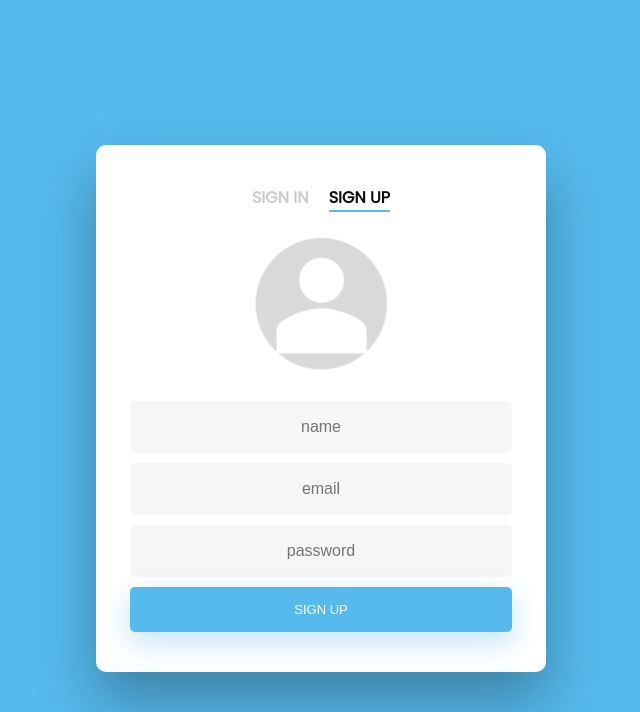
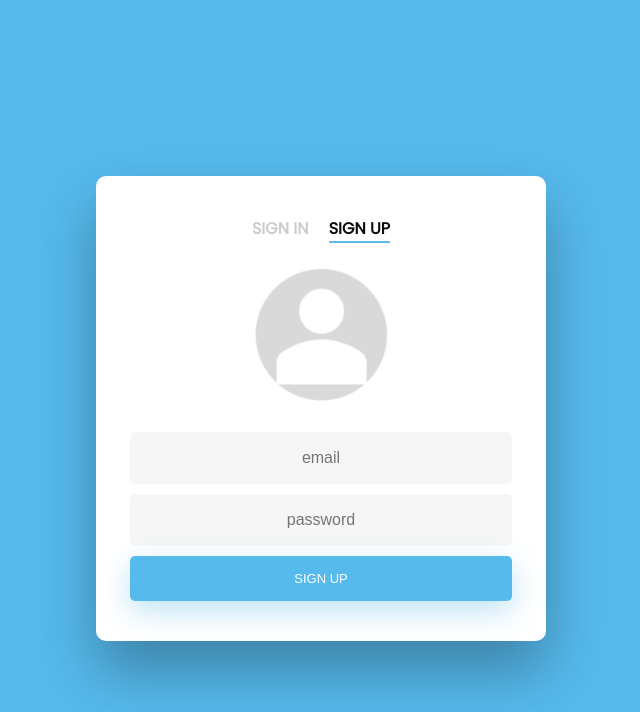
Before and after one commit to jianminglok/KEWebHackathon, a Flask app: page /signup in a window 1280 px wide. Shown: the top 712 px of the page, without its empty margins (319-959 px from the left). Run offline with Flask 2, Linux system fonts and the light colour scheme.

Commit message:
Remove name field, unnecessary

```diff
--- a/main.py
+++ b/main.py
@@ -71,7 +71,6 @@ def register():
         result = request.form           #Get the data submitted
         email = result["email"]
         password = result["pass"]
-        name = result["name"]
         try:
             #Try creating the user account using the provided data
             auth.create_user_with_email_and_password(email, password)
--- a/templates/signup.html
+++ b/templates/signup.html
@@ -18,7 +18,6 @@
 
     <!-- Login Form -->
     <form action="http://127.0.0.1:5000/register" method="POST">
-      <input type="text" id="name" class="fadeIn second" name="name" placeholder="name">
       <input type="email" id="login" class="fadeIn second" name="email" placeholder="email">
       <input type="password" id="password" class="fadeIn third" name="pass" placeholder="password">
       <input type="submit" class="fadeIn fourth" value="Sign Up">
```
